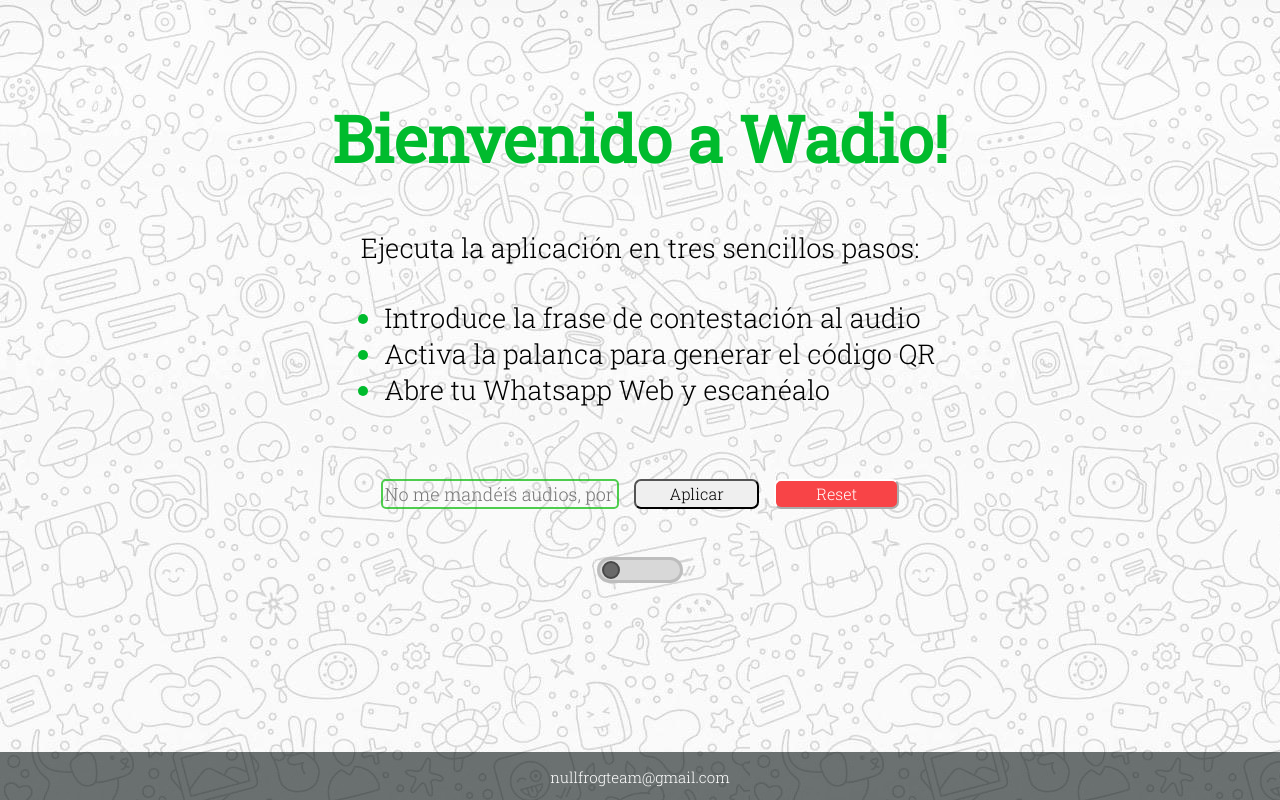
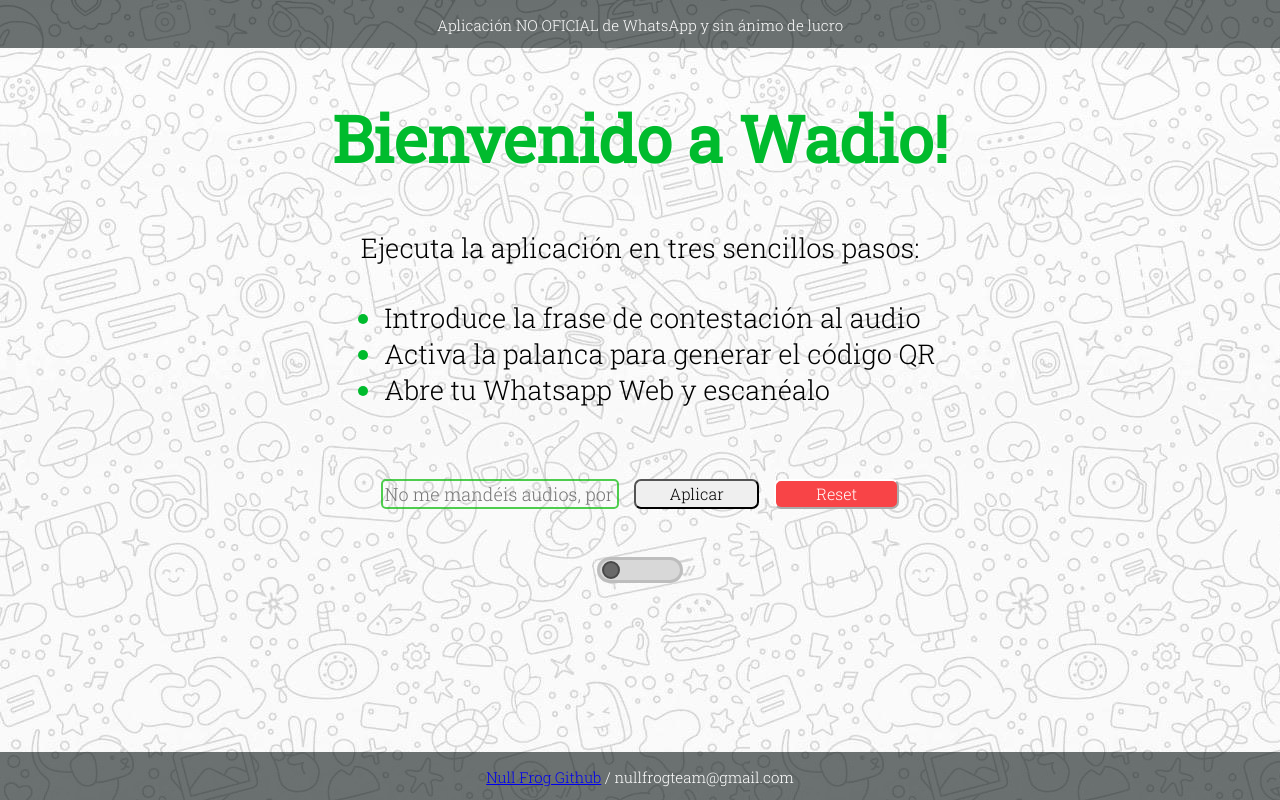
Before and after one commit to Null-Frog/proyecto_wadio, a website: page src/index.html in a window 1280 px wide. Drawn offline with Linux system fonts and the light colour scheme.

Commit message:
[ADD] Header añadido

```diff
--- a/css/styles.css
+++ b/css/styles.css
@@ -147,3 +147,20 @@
     margin-top: 15px;
     font-size: 15px;
 }
+
+/* Header */
+header{
+  background-color: rgba(5, 15, 14, 0.582);
+  position: fixed;
+  left: 0;
+  top: 0;
+  width: 100%;
+  color: white;
+  text-align: center;
+  height: 3em;
+}
+
+header p{
+    margin-top: 15px;
+    font-size: 15px;
+}
--- a/src/index.html
+++ b/src/index.html
@@ -19,10 +19,14 @@
 
 <body>
     <header>
-        <h1>Bienvenido a Wadio!</h1>
+        <p>
+            Aplicación NO OFICIAL de WhatsApp y sin ánimo de lucro
+        </p>
     </header>
 
     <section>
+        <h1>Bienvenido a Wadio!</h1>
+
         <div id="info">
             <p>
                 Ejecuta la aplicación en tres sencillos pasos:
@@ -53,7 +57,7 @@
 
     <footer>
         <p>
-            nullfrogteam@gmail.com
+            <a href="https://github.com/Null-Frog">Null Frog Github</a> / nullfrogteam@gmail.com
         </p>
     </footer>
 </body>
```
